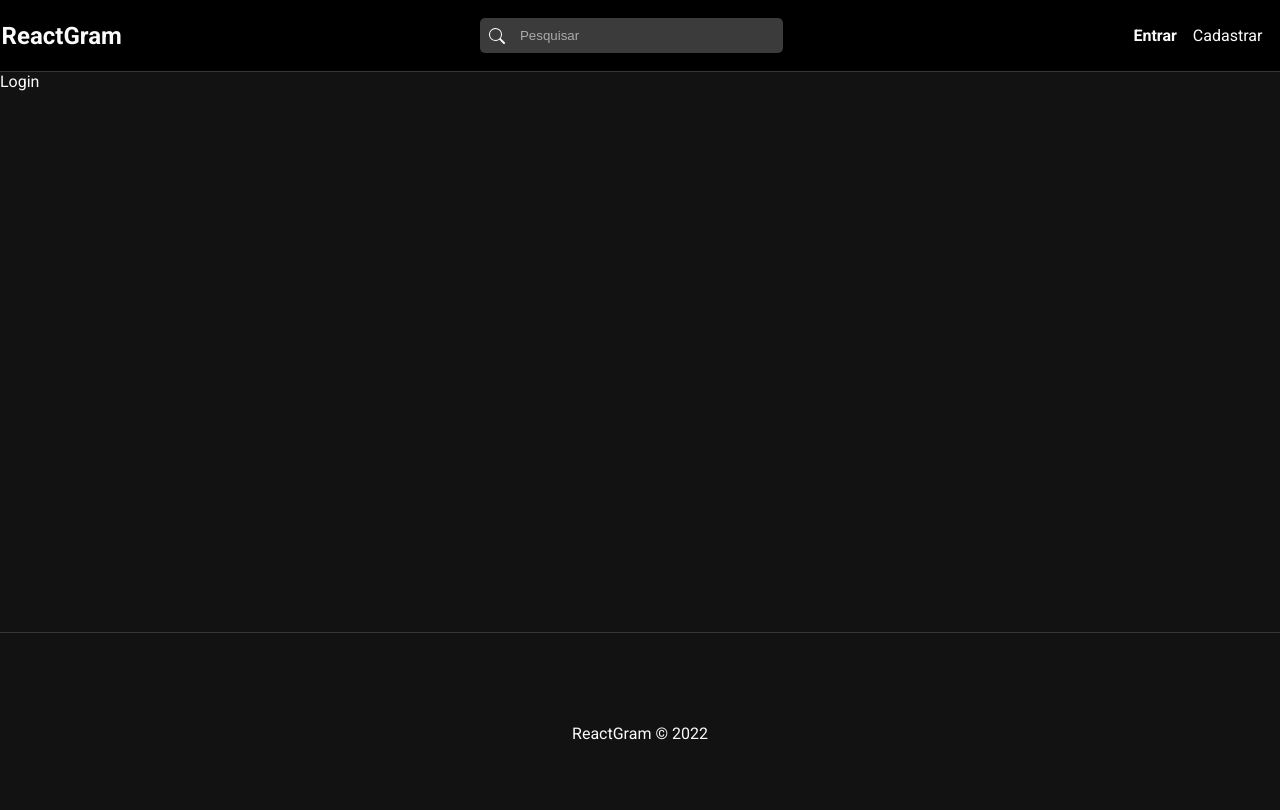
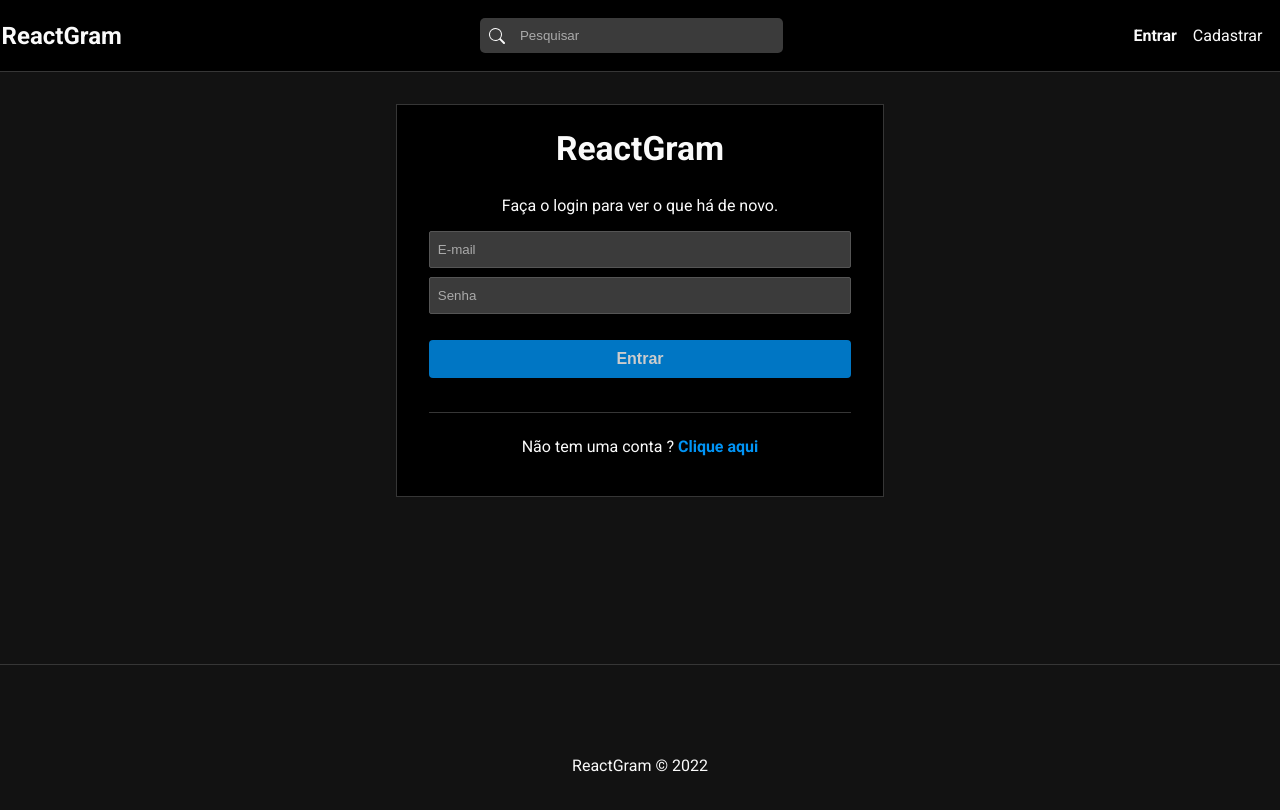
Before and after one commit to vitorgaletti/reactgram, a React (Create React App) app in the folder frontend/: page /login in a window 1280 px wide. Shown: the top 810 px of the page. Built offline with nearby package versions, Linux system fonts and the light colour scheme; the HTML template or start-up script is replaced by a standard one.

Commit message:
:sparkles: Add Login

```diff
--- a/frontend/src/pages/Auth/Login.jsx
+++ b/frontend/src/pages/Auth/Login.jsx
@@ -1,5 +1,66 @@
+import { useState, useEffect } from 'react';
+import { useSelector, useDispatch } from 'react-redux';
+
+import { login, reset } from '../../slices/authSlice';
+
+import { Link } from 'react-router-dom';
+import { Message } from '../../components/Message';
+
 import './Auth.css';
 
 export function Login() {
-  return <div>Login</div>;
+  const [email, setEmail] = useState('');
+  const [password, setPassword] = useState('');
+
+  const dispatch = useDispatch();
+
+  const { loading, error } = useSelector(state => state.auth);
+
+  function handleSubmit(e) {
+    e.preventDefault();
+
+    const user = {
+      email,
+      password
+    };
+
+    dispatch(login(user));
+  }
+
+  // Clean all auth states
+  useEffect(() => {
+    dispatch(reset());
+  }, [dispatch]);
+
+  return (
+    <div id="login">
+      <h2>ReactGram</h2>
+      <p className="subtitle">Faça o login para ver o que há de novo.</p>
+      <form onSubmit={handleSubmit}>
+        <input
+          type="text"
+          placeholder="E-mail"
+          onChange={e => setEmail(e.target.value)}
+          value={email || ''}
+        />
+        <input
+          type="password"
+          placeholder="Senha"
+          autoComplete="on"
+          onChange={e => setPassword(e.target.value)}
+          value={password || ''}
+        />
+        {!loading ? (
+          <input type="submit" value="Entrar" />
+        ) : (
+          <input type="submit" value="Aguarde..." disabled />
+        )}
+
+        {error && <Message msg={error} type="error" />}
+      </form>
+      <p>
+        Não tem uma conta ? <Link to="/register">Clique aqui</Link>
+      </p>
+    </div>
+  );
 }
--- a/frontend/src/services/authService.js
+++ b/frontend/src/services/authService.js
@@ -9,7 +9,7 @@ async function register(data) {
       .then(res => res.json())
       .catch(err => err);
 
-    if (res) {
+    if (res._id) {
       localStorage.setItem('user', JSON.stringify(res));
     }
 
@@ -24,7 +24,27 @@ function logout() {
   localStorage.removeItem('user');
 }
 
+// Sign in an user
+async function login(data) {
+  const config = requestConfig('POST', data);
+
+  try {
+    const res = await fetch(`${api}/users/login`, config).then(res =>
+      res.json().catch(err => err)
+    );
+
+    if (res._id) {
+      localStorage.setItem('user', JSON.stringify(res));
+    }
+
+    return res;
+  } catch (error) {
+    console.log(error);
+  }
+}
+
 export const authService = {
   register,
-  logout
+  logout,
+  login
 };
--- a/frontend/src/slices/authSlice.js
+++ b/frontend/src/slices/authSlice.js
@@ -30,6 +30,18 @@ export const logout = createAsyncThunk('auth/logout', async () => {
   await authService.logout();
 });
 
+// Sign in an user
+export const login = createAsyncThunk('auth/login', async (user, thunkAPI) => {
+  const data = await authService.login(user);
+
+  // check for errors
+  if (data.errors) {
+    return thunkAPI.rejectWithValue(data.errors[0]);
+  }
+
+  return data;
+});
+
 export const authSlice = createSlice({
   name: 'auth',
   initialState,
@@ -57,6 +69,21 @@ export const authSlice = createSlice({
         state.error = action.payload;
         state.user = null;
       })
+      .addCase(login.pending, state => {
+        state.loading = true;
+        state.error = false;
+      })
+      .addCase(login.fulfilled, (state, action) => {
+        state.loading = false;
+        state.success = true;
+        state.error = null;
+        state.user = action.payload;
+      })
+      .addCase(login.rejected, (state, action) => {
+        state.loading = false;
+        state.error = action.payload;
+        state.user = null;
+      })
       .addCase(logout.fulfilled, (state, action) => {
         state.loading = false;
         state.success = true;
```
